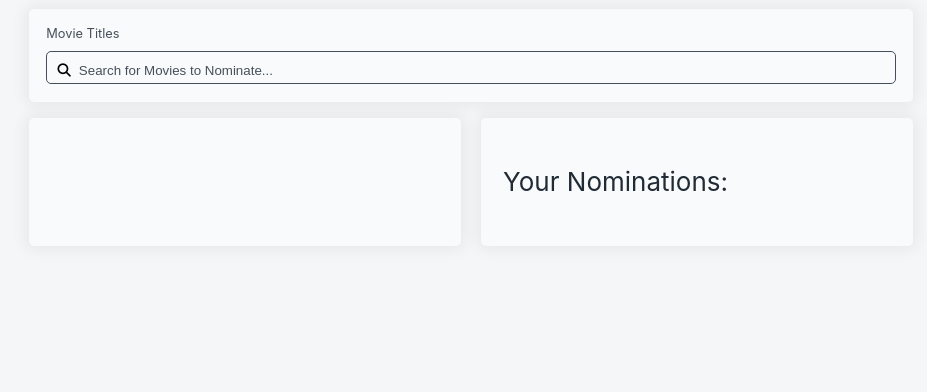
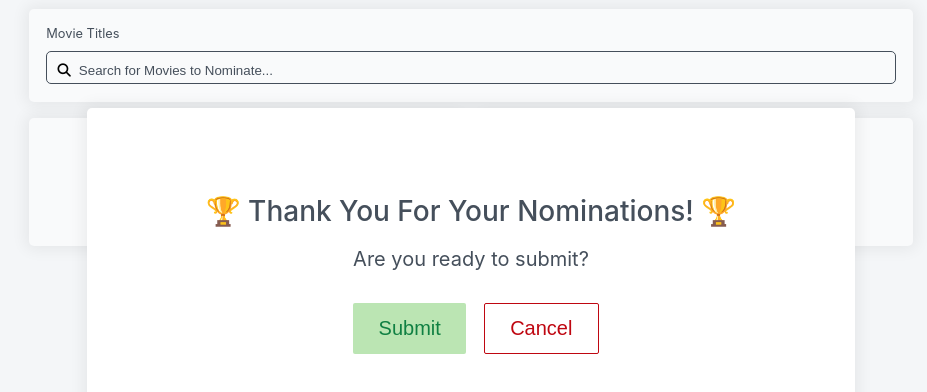
Before and after one commit to willzak/the-shoppies, a website: page docs/index.html in a window 1280 px wide. Shown: the part 104-496 px from the top of the page, without its empty margins (169-1096 px from the left). Drawn offline with nearby package versions, Linux system fonts and the light colour scheme.

Commit message:
fixed typeography of popup

```diff
--- a/docs/index.html
+++ b/docs/index.html
@@ -44,7 +44,7 @@
         </ul>
       </section>
 
-      <div id="popup" class="popup hidden">
+      <div id="popup" class="popup ">
         <h2>🏆 Thank You For Your Nominations! 🏆</h2>
         <p>Are you ready to submit?</p>
         <div class='btn-container'>
--- a/docs/styles/popup.css
+++ b/docs/styles/popup.css
@@ -25,3 +25,18 @@
   display: flex;
   justify-content: space-between;
 }
+
+h2 {
+  font-size: 24px;
+  line-height: 28px;
+  font-weight: 500;
+  margin-bottom: 0;
+}
+
+@media only screen and (min-width: 1024px) {
+
+  h2 {
+    font-size: 28px;
+    line-height: 32px;
+  }
+}
```
